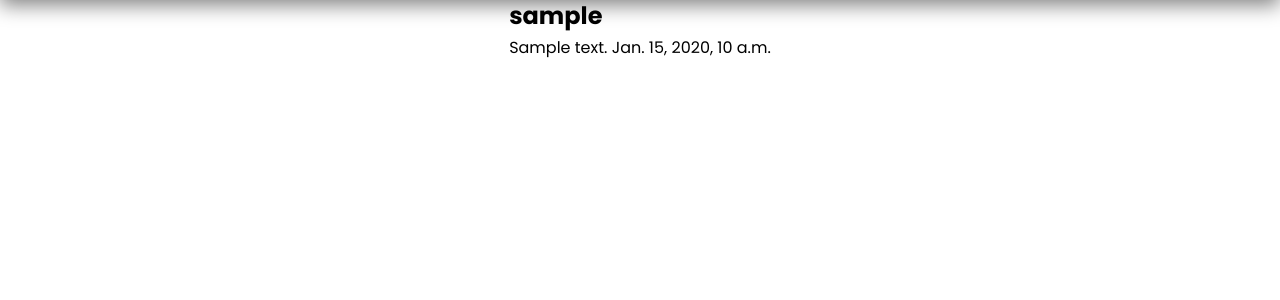
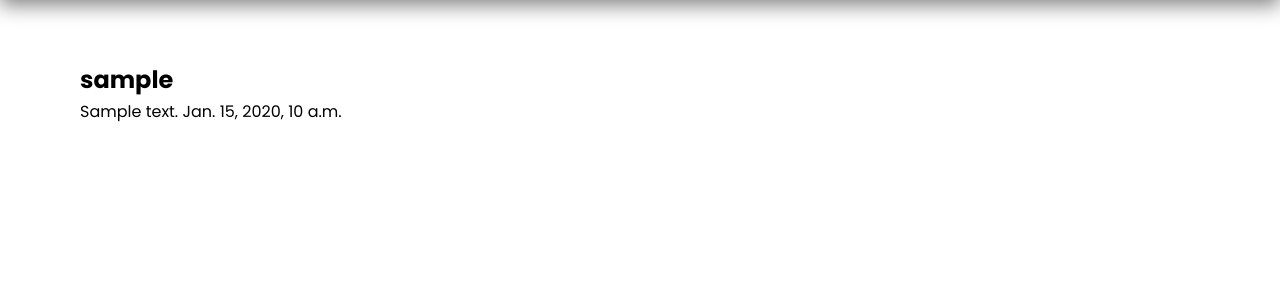
Before and after one commit to EclecticOwl/django-blog, a Django app: page / in a window 1280 px wide. Shown: the part 70-370 px from the top of the page. Run offline with Django 4.2, Linux system fonts and the light colour scheme; a user stored in the database is signed in; tables that the repository leaves empty hold one stand-in row (values such as "Sample post").

Commit message:
Sorted the follower feed in descending order of created and added some styling as well.

```diff
--- a/core/views.py
+++ b/core/views.py
@@ -1,7 +1,6 @@
 from django.shortcuts import render, redirect
 
 from django.contrib.auth.forms import UserCreationForm
-from django.contrib.auth.models import User
 from django.contrib.auth import authenticate, login, logout
 from django.contrib import messages
 
@@ -12,12 +11,8 @@ from .forms import ProfileForm
 
 def index(request):
     profile_followers = request.user.profile.following.all()
-    feed_array = []
 
-    for item in profile_followers:
-        feed_array.append(item.id)
-
-    profile_feed = Post.objects.filter(owner_id__in=feed_array)
+    profile_feed = Post.objects.filter(owner_id__in=profile_followers).order_by('-created')
 
     context = { 'profile_feed': profile_feed }
     return render(request, 'index.html', context)
--- a/static/css/main.css
+++ b/static/css/main.css
@@ -148,3 +148,12 @@ nav {
 .profile-card {
     padding: 1em 2em;
 }
+.feed_container {
+    margin-top: 4em;
+    display: flex;
+    flex-direction: column;
+    gap: 2em;
+    align-items: flex-start;
+    width: 100%;
+    padding: 0 5em;
+}
```
